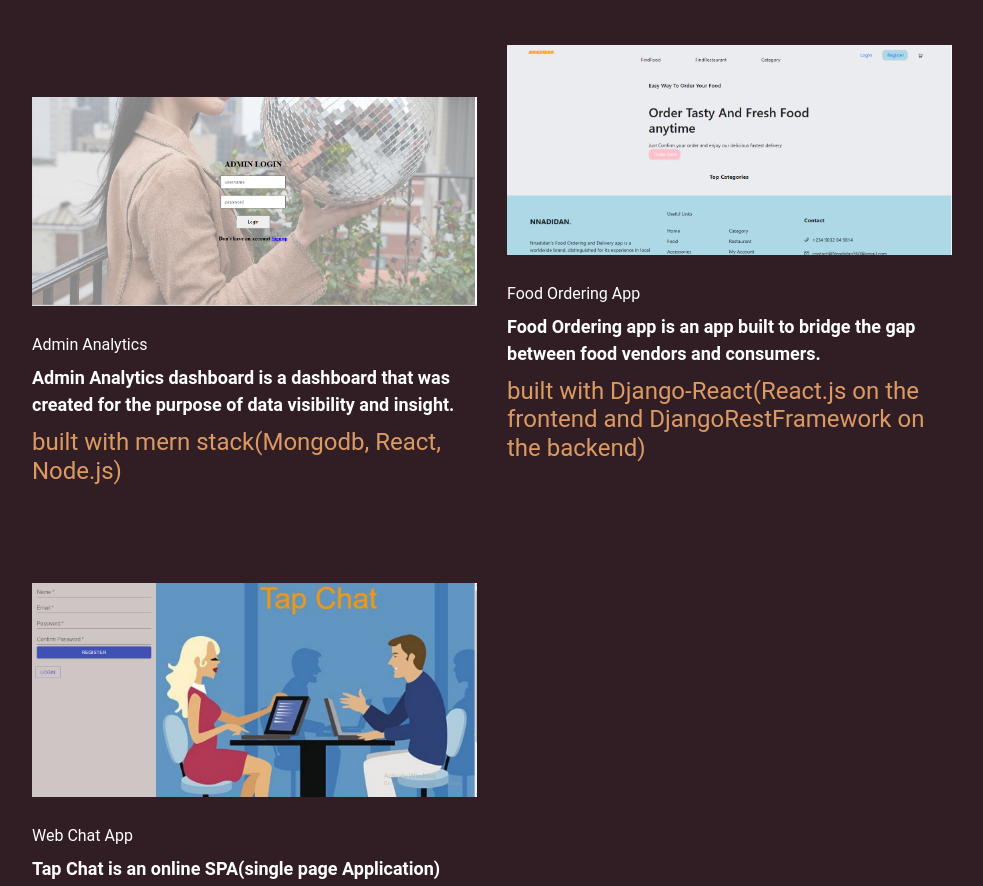
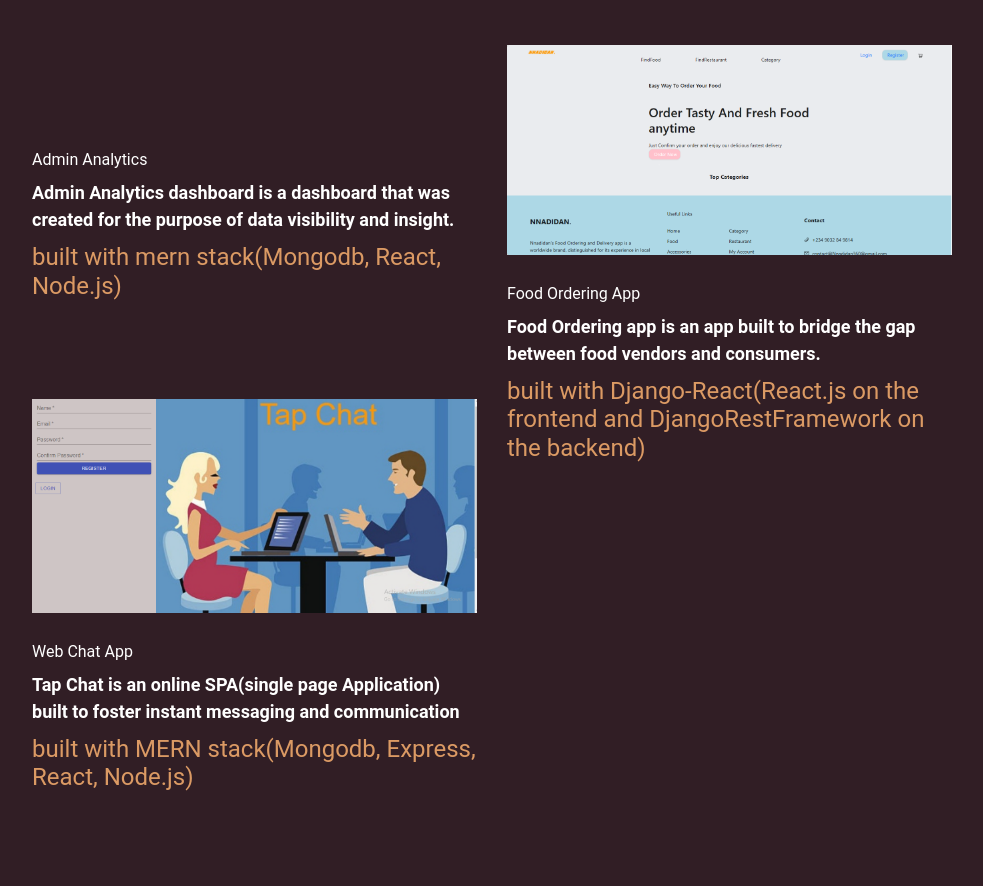
Before and after one commit to Archibeque/portfolio, a React (Create React App) app: page / in a window 1280 px wide. Shown: the part 4009-4895 px from the top of the page, without its empty margins (148-1131 px from the left). Built offline with nearby package versions, Linux system fonts and the light colour scheme.

Commit message:
Update data.js

```diff
--- a/src/data.js
+++ b/src/data.js
@@ -7,7 +7,7 @@ export const workData = [
         summary: "built with mern stack(Mongodb, React, Node.js)",
     },
     {
-        img: "img/analytics.png",
+        img: "adminanalytics_nnadidan.png",
         name: "Admin Analytics",
         url: "https://adminanalyticsdashboard.netlify.app/",
         desc: "Admin Analytics dashboard is a dashboard that was created for the purpose of data visibility and insight.",
```
